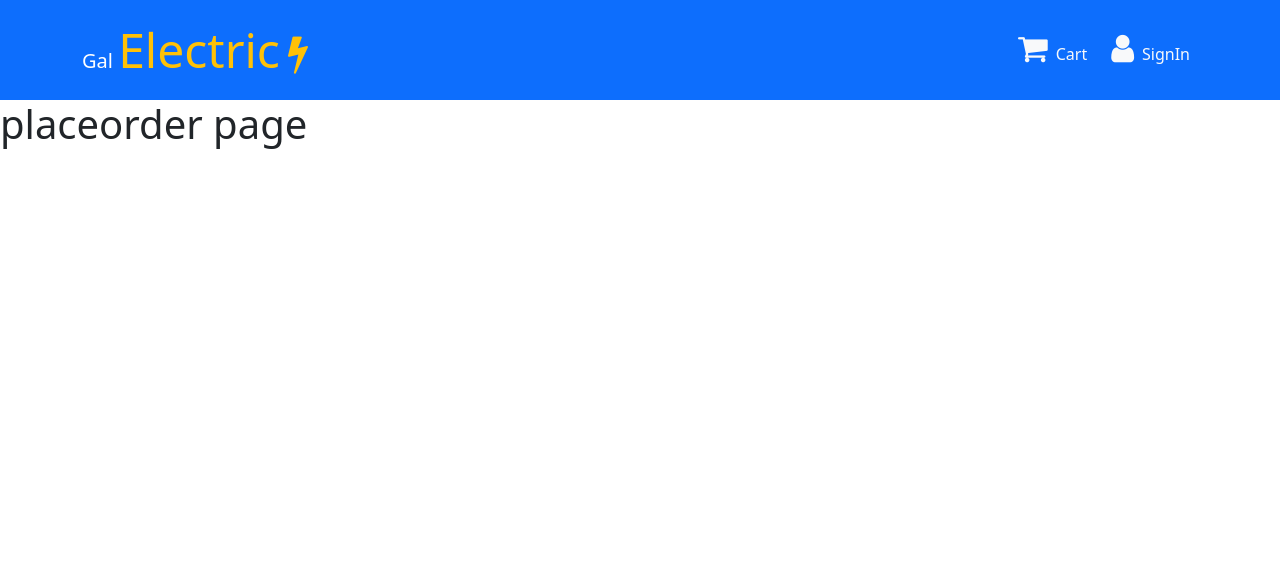
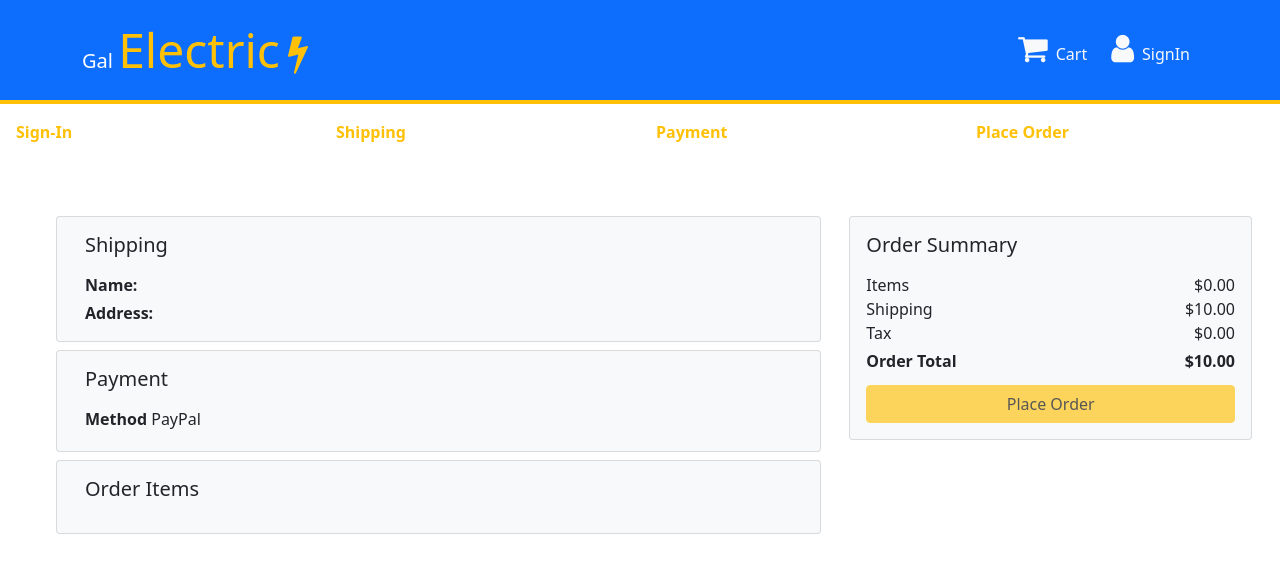
Before and after one commit to GalPalas/Gal-Electric-Store, a React (Create React App) app in the folder Electric_Store/client/: page /placeorder in a window 1280 px wide. Shown: the top 572 px of the page. Built offline with nearby package versions, Linux system fonts and the light colour scheme.

Commit message:
Design-Place-Order-Screen

```diff
--- a/Electric_Store/client/src/components/pages/placeorder/placeorderScreen.jsx
+++ b/Electric_Store/client/src/components/pages/placeorder/placeorderScreen.jsx
@@ -1,9 +1,136 @@
 import React from "react";
+import { useSelector } from "react-redux";
+import { getCartItems } from "store/cart";
+import { Link } from "react-router-dom";
+import CheckoutSteps from "components/shared/checkoutSteps";
 
-const PlaceorderScreen = () => {
+const PlaceorderScreen = (props) => {
+  const cart = useSelector(getCartItems());
+  const { shippingAddress, cartItems } = cart;
+
+  if (!cart.paymentMethod) {
+    props.history.push("/payment");
+  }
+
+  const toPrice = (num) => Number(num.toFixed(2));
+  const itemsPrice = toPrice(
+    cartItems.reduce((a, c) => a + c.qty * c.currentPrice, 0)
+  );
+
+  const shippingPrice = itemsPrice > 100 ? toPrice(0) : toPrice(10);
+  const taxPrice = toPrice(0.15 * itemsPrice);
+  const totalPrice = itemsPrice + shippingPrice + taxPrice;
+
+  const placeOrderHandler = () => {
+    // TODO: dispatch place order action
+  };
+
   return (
     <div>
-      <h1>placeorder page</h1>
+      <CheckoutSteps step1 step2 step3 step4></CheckoutSteps>
+      <div className="container-fluid p-5">
+        <div className="row">
+          <div className="col-8">
+            <div className="row m-2">
+              <div className="card bg-light">
+                <div className="card-body">
+                  <h5 className="card-title mb-3">Shipping</h5>
+                  <p className="card-text mb-1">
+                    <span className="fw-bold">Name:</span>{" "}
+                    {shippingAddress.fullName}
+                  </p>
+                  <p className="card-text">
+                    <span className="fw-bold">Address:</span>{" "}
+                    {shippingAddress.address} {shippingAddress.city}{" "}
+                    {shippingAddress.postalCode} {shippingAddress.country}
+                  </p>
+                </div>
+              </div>
+            </div>
+            <div className="row m-2">
+              <div className="card bg-light">
+                <div className="card-body">
+                  <h5 className="card-title mb-3">Payment</h5>
+                  <p className="card-text mb-1">
+                    <span className="fw-bold">Method</span> {cart.paymentMethod}
+                  </p>
+                </div>
+              </div>
+            </div>
+            <div className="row m-2">
+              <div className="card bg-light">
+                <div className="card-body">
+                  <h5 className="card-title mb-3">Order Items</h5>
+                  <ul className="list-unstyled">
+                    {cart.cartItems.map((item) => (
+                      <li key={item.product}>
+                        <div className="row">
+                          <div className="d-flex text-center align-items-center justify-content-between">
+                            <div className="col-2">
+                              <img
+                                src={item.image}
+                                alt={item.name}
+                                className="small img-fluid"
+                              ></img>
+                            </div>
+                            <div className="col-4">
+                              <Link to={`/product/${item.product}`}>
+                                {item.name}
+                              </Link>
+                            </div>
+
+                            <div className="col-2">
+                              {item.qty} x ${item.currentPrice} = $
+                              {item.qty * item.currentPrice}
+                            </div>
+                          </div>
+                        </div>
+                      </li>
+                    ))}
+                  </ul>
+                </div>
+              </div>
+            </div>
+          </div>
+          <div className="col-4">
+            <div className="row">
+              <div className="card bg-light p-0 m-2">
+                <div className="card-body ">
+                  <h5 className="card-title mb-3">Order Summary</h5>
+                  <div className="d-flex justify-content-between">
+                    <div>Items</div>
+                    <div>${itemsPrice.toFixed(2)}</div>
+                  </div>
+                  <div className="d-flex justify-content-between">
+                    <div>Shipping</div>
+                    <div>${shippingPrice.toFixed(2)}</div>
+                  </div>
+                  <div className="d-flex justify-content-between">
+                    <div>Tax</div>
+                    <div className="card-text mb-1">
+                      {" "}
+                      ${taxPrice.toFixed(2)}
+                    </div>
+                  </div>
+                  <div className="d-flex justify-content-between fw-bold">
+                    <div>Order Total</div>
+                    <div className="card-text mb-1">
+                      ${totalPrice.toFixed(2)}
+                    </div>
+                  </div>
+                  <button
+                    className="btn btn-warning w-100 mt-2"
+                    onClick={placeOrderHandler}
+                    disabled={cart.cartItems.length === 0}
+                  >
+                    Place Order
+                  </button>
+                </div>
+              </div>
+            </div>
+          </div>
+        </div>
+      </div>
     </div>
   );
 };
```
